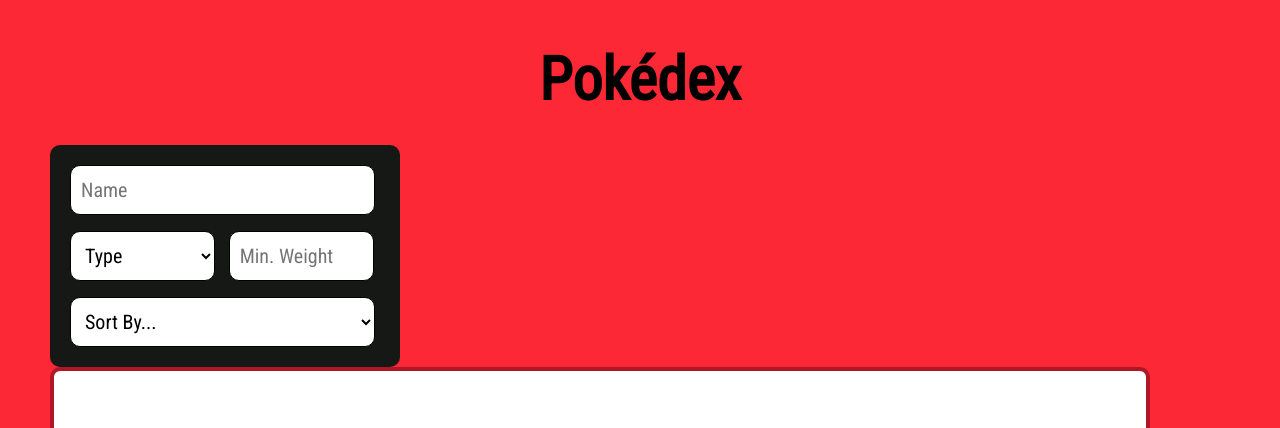
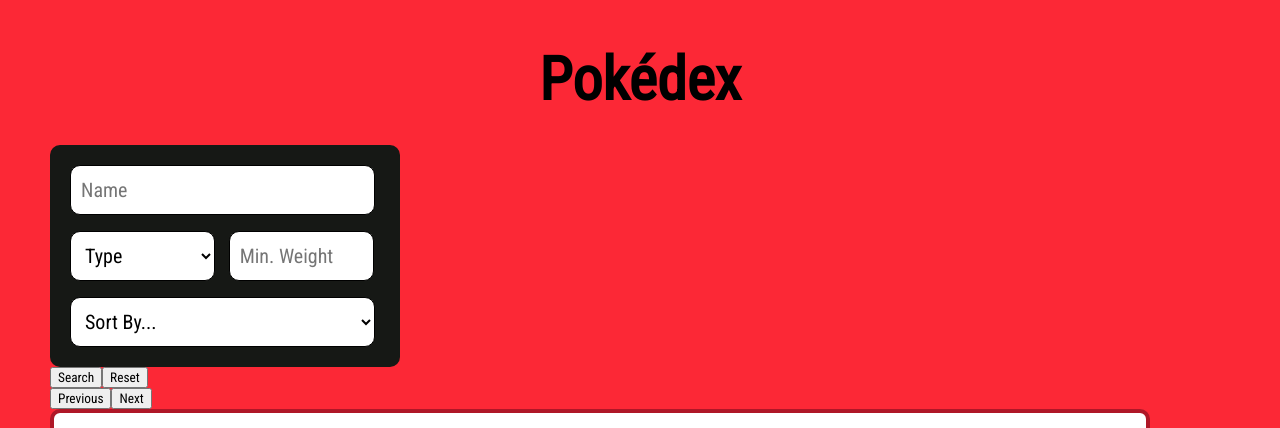
Before and after one commit to llastflowers/pokedex, a plain HTML site: page index.html in a window 1280 px wide. Shown: the top 428 px of the page. Drawn offline with Linux system fonts and the light colour scheme.

Commit message:
more styling

```diff
--- a/index.html
+++ b/index.html
@@ -29,6 +29,13 @@
             <option value="fire">Z-A</option>
     </select>
 </section>
+<section class="search-controls">
+        <button class="search-button" id="search-button">Search</button><button class="reset-button" id="reset-button">Reset</button>
+    </section>
+
+    <section class="page-controls">
+    <button class="prev-button" id="prev-button">Previous</button><button class="next-button" id="next-button">Next</button>
+    </section>
 <div class="results-background">
 <section class="pokemon-results">
     <div><img src="https://assets.pokemon.com/assets/cms2/img/pokedex/detail/001.png">
@@ -73,7 +80,6 @@
     </div>
 </section>
 </div>
-
 <body>
 
     <script type="module" src="app.js"></script>
--- a/main.css
+++ b/main.css
@@ -70,6 +70,14 @@
     font-size: 20px;
 }
 
+.search-controls button {
+
+}
+
+.page-controls button {
+
+}
+
 h2 {
     font-weight: bold;
     line-height: 25px;
```
